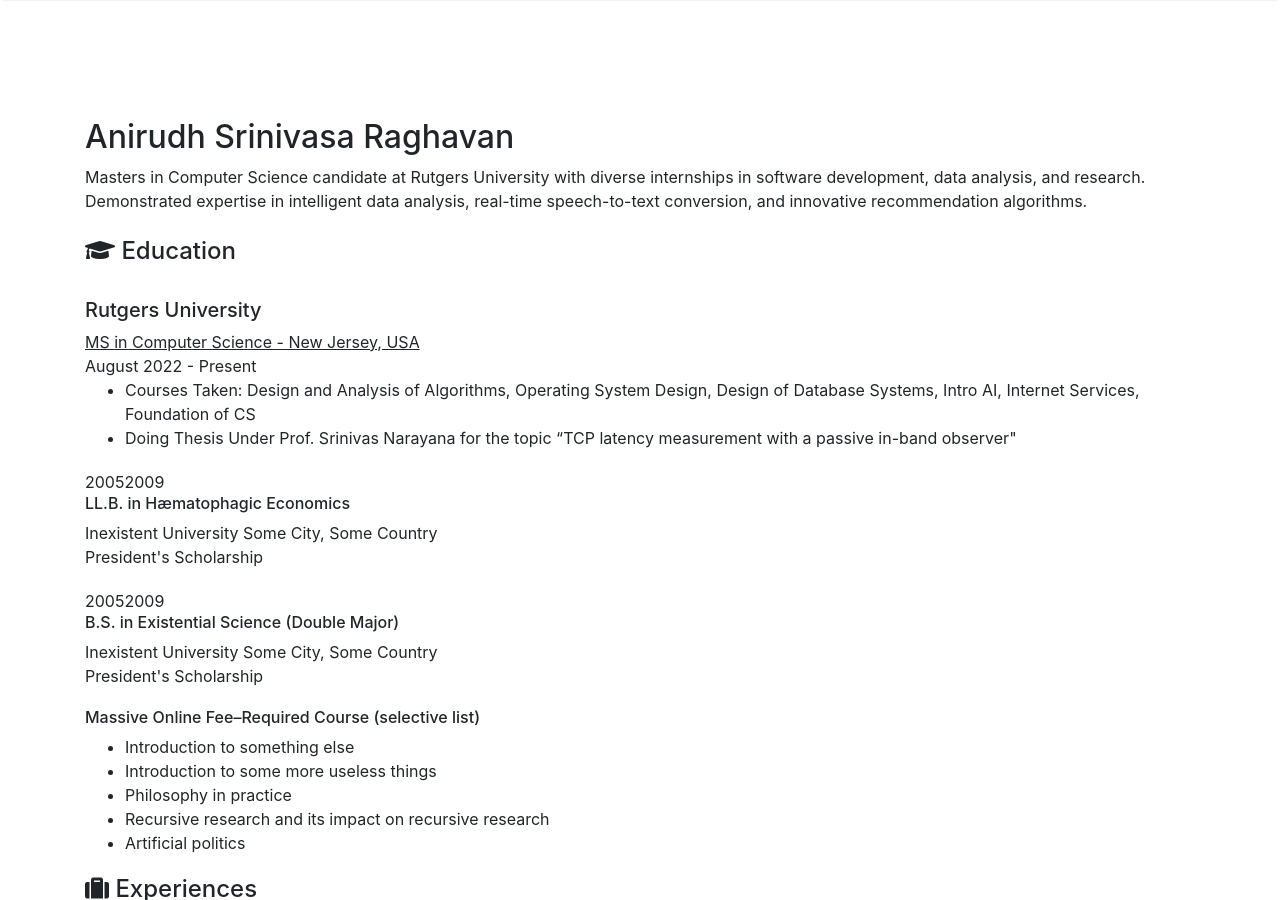
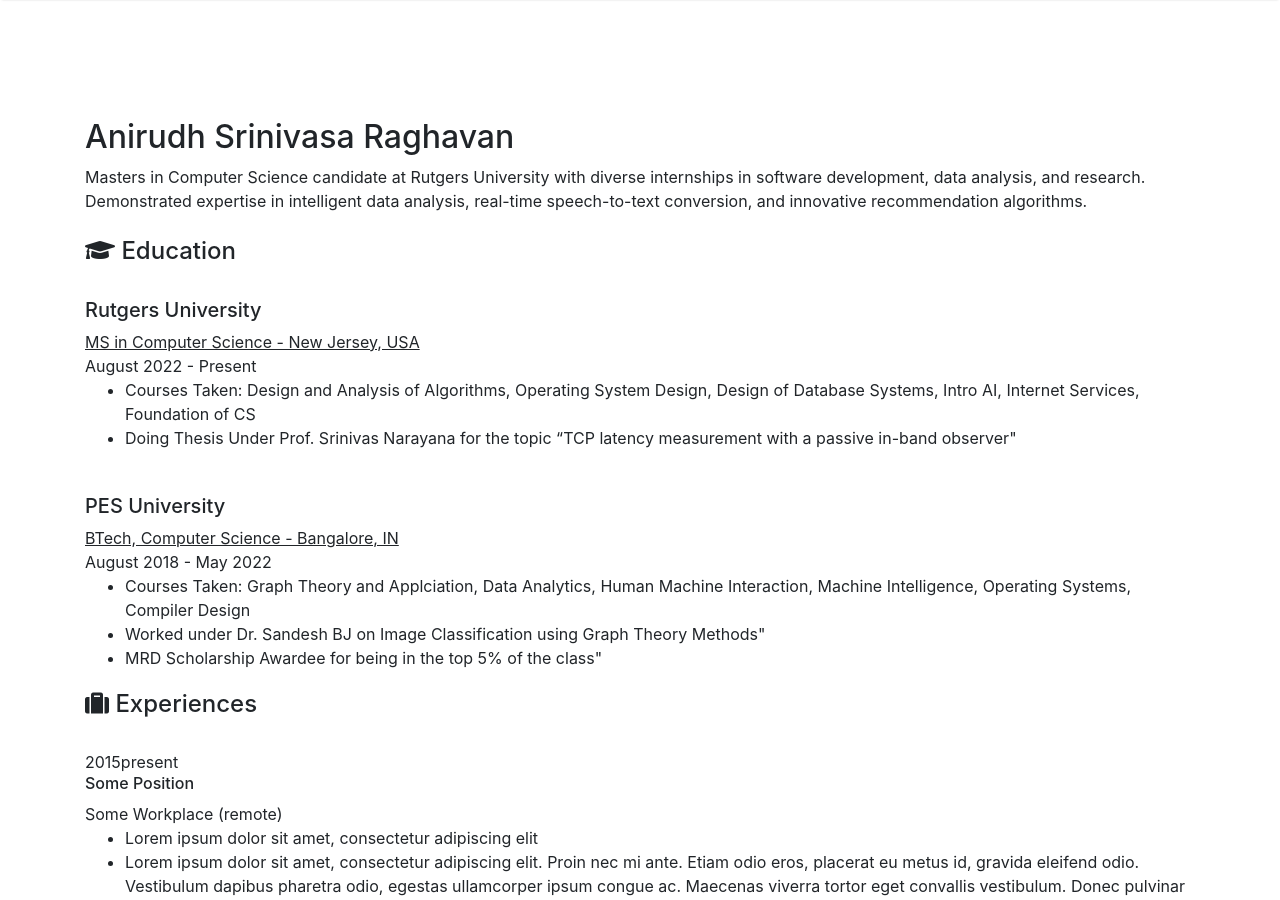
Before and after one commit to anirag2000/anirag2000.github.io, a Jekyll site: the page built from _pages/resume.md, in a window 1280 px wide and 900 px high. Built offline with Jekyll 4.4.1, drawn with Linux system fonts in a browser that asks for light colours; nearby versions of some CDN libraries.

```diff
--- a/_layouts/resume.html
+++ b/_layouts/resume.html
@@ -38,62 +38,39 @@
             </ul></div>
             </div>
         </section>
+<br>
+
         <section class="blocks">
             <div class="date">
-            <span>2005</span><span>2009</span>
+
             </div>
             <div class="decorator">
             </div>
             <div class="details">
             <header>
-                <h6>LL.B. in H&aelig;matophagic Economics</h6>
-                <span class="place">Inexistent University</span>
-                <span class="location">Some City, Some Country</span>
+                <h5>PES University</h6>
+                <span class="place"><u>BTech, Computer Science - Bangalore, IN</u></span>
+                <br>
+                <span>August 2018 - </span><span>May 2022</span>
+
             </header>
-            <div>President's Scholarship</div>
+            <div><ul>
+
+                <li>Courses Taken: Graph Theory and Applciation, Data Analytics, Human Machine Interaction, Machine Intelligence, Operating Systems, Compiler Design</li>
+                <li>Worked under Dr. Sandesh BJ on Image Classification using Graph Theory Methods"</li>
+                <li>MRD Scholarship Awardee for being in the top 5% of the class"</li>
+            </ul></div>
             </div>
         </section>
-        <section class="blocks">
-            <div class="date">
-            <span>2005</span><span>2009</span>
-            </div>
-            <div class="decorator">
-            </div>
-            <div class="details">
-            <header>
-                <h6>B.S. in Existential Science (Double Major)</h6>
-                <span class="place">Inexistent University</span>
-                <span class="location">Some City, Some Country</span>
-            </header>
-            <div>President's Scholarship</div>
-            </div>
-        </section>
-        <section class="blocks">
-            <div class="date">
-            </div>
-            <div class="decorator">
-            </div>
-            <div class="details">
-            <header>
-                <h6>Massive Online Fee&ndash;Required Course (selective list)</h6>
-            </header>
-            <div class="concise">
-                <ul>
-                <li>Introduction to something else</li>
-                <li>Introduction to some more useless things</li>
-                <li>Philosophy in practice</li>
-                <li>Recursive research and its impact on recursive research</li>
-                <li>Artificial politics</li>
-                </ul>
-            </div>
-            </div>
-        </section>
+
+
 
 
 
     <h4>
         <i class="fa fa-suitcase"></i> Experiences
     </h4>
+    <br>
     <section class="blocks">
         <div class="date">
         <span>2015</span><span>present</span>
```
